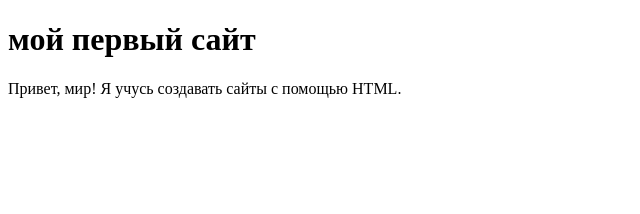
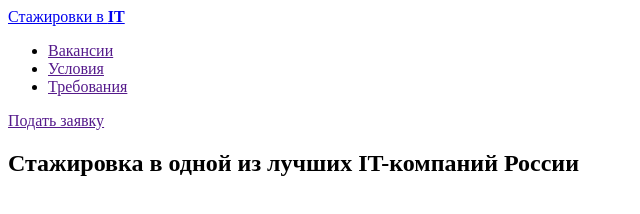
Before and after one commit to IvanBakharev/Project-HTML-SY, a plain HTML site: page index.html in a window 1280 px wide. Shown: the whole page, without its empty margins (0-640 px from the left). Drawn offline with Linux system fonts and the light colour scheme.

Commit message:
Project Begin

```diff
--- a/index.html
+++ b/index.html
@@ -2,12 +2,40 @@
 <html lang="en">
 <head>
     <meta charset="UTF-8">
+    <meta http-equiv="X-UA-Compatible" content="IE=edge">
     <meta name="viewport" content="width=device-width, initial-scale=1.0">
     <title>Document</title>
 </head>
 <body>
-    <h1>мой первый сайт</h1>
-<p> Привет, мир! Я учусь создавать сайты с помощью HTML. </p>
+    <header>
+        <div class="container">
+            <div class="logo">
+                <a href="/">Стажировки в <strong>IT</strong></a>
+            </div>
+            <div>
+                <nav>
+                    <ul>
+                        <li><a href="">Вакансии</a></li>
+                        <li><a href="">Условия</a></li>
+                        <li><a href="">Требования</a></li>
+                    </ul>
+                </nav>
+            </div>
+            <div>
+                <a href="">Подать заявку</a>
+            </div>
+        </div>
+    </header>
+        <main>
+            <section>
+                <h1>Стажировка в одной из лучших <strong>IT</strong>-компаний России</h1>
+            </section>
+        </main>
+
+        <footer>
+
+        </footer>
+
 
 
 </body>
```
